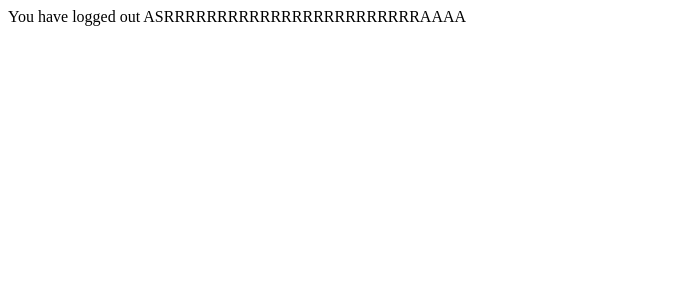
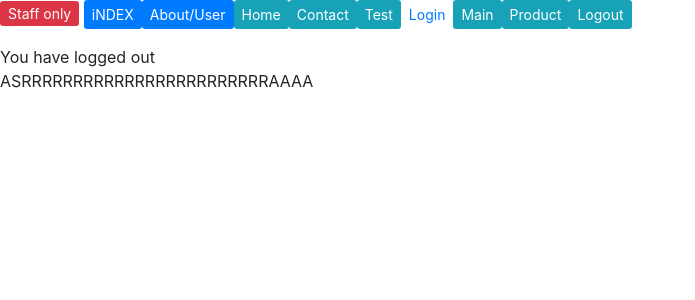
Before and after one commit to otchlan/DvDjango, a Django app: page /logout/ in a window 1280 px wide. Shown: the top 300 px of the page, without its empty margins (0-695 px from the left). Run offline with Django 3.2, Linux system fonts and the light colour scheme; some libraries are stand-ins or nearby versions.

Commit message:
BoTrzeba

```diff
--- a/mysite/pages/views.py
+++ b/mysite/pages/views.py
@@ -37,3 +37,6 @@ def main_view(request, *args, **kwargs):
 
 def product_detail_view(request, *args, **kwargs):
     return render(request,"/products")
+
+def logout_detail_view(request, *args, **kwargs):
+    return render(request,"logout.html")
--- a/mysite/templates/home.html
+++ b/mysite/templates/home.html
@@ -13,6 +13,8 @@
 
 {% block content %}
     TO DO:
+        - LOGOWANIE ZE STRONY
+        - Dodawanie roduktu ze stroy
 
 
 {% endblock %}
--- a/mysite/templates/logout.html
+++ b/mysite/templates/logout.html
@@ -5,7 +5,13 @@
     <title>Title</title>
 </head>
 <body>
-    You have logged out
-    ASRRRRRRRRRRRRRRRRRRRRRRRRAAAA
+    {% extends 'base.html' %}
+
+    {% block second %}
+    <p></p>
+     You have logged out
+        <br>
+     ASRRRRRRRRRRRRRRRRRRRRRRRRAAAA
+    {% endblock second %}
 </body>
 </html>
--- a/mysite/templates/navbar.html
+++ b/mysite/templates/navbar.html
@@ -12,13 +12,15 @@
 <a href="/admin" class="btn-sm btn-danger" role="button" target="_blank">Staff only</a>
 <div class="btn-group">
     <a href="/index" class="btn-sm btn-primary" role="button">iNDEX</a>
-<a href="/about" class="btn-sm btn-primary" role="button">About</a>
+<a href="/about" class="btn-sm btn-primary" role="button">About/User</a>
 <a href="/home" class="btn-sm btn-info" role="button">Home</a>
 <a href="/contact" class="btn-sm btn-info" role="button">Contact</a>
     <a href="/test" class="btn-sm btn-info" role="button">Test</a>
     <a href="/login" class="btn-sm btn-warrning" role="button">Login</a>
     <a href="/main" class="btn-sm btn-info" role="button">Main</a>
      <a href="/product" class="btn-sm btn-info" role="button">Product</a>
+     <a href="/logout" class="btn-sm btn-info" role="button">Logout</a>
+
 </div>
 
 
```
Also changed, not shown: mysite/db.sqlite3.
